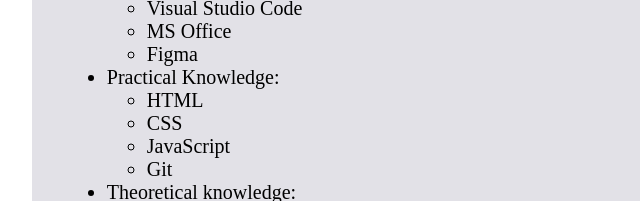
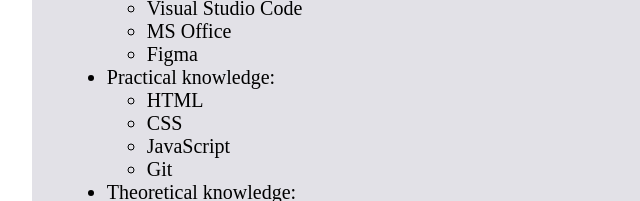
Before and after one commit to Aeternus2020/CV, a plain HTML site: page docs/index.html in a window 1280 px wide. Shown: the part 1197-1398 px from the top of the page, 194-834 px from the left. Drawn offline with Linux system fonts and the light colour scheme.

Commit message:
fixed syntax errors

```diff
--- a/docs/index.html
+++ b/docs/index.html
@@ -51,7 +51,7 @@
                   <li>Figma</li>
             </ul>
             </li>
-            <li>Practical Knowledge:
+            <li>Practical knowledge:
               <ul>
                 <li>HTML</li>
                 <li>CSS</li>
```
